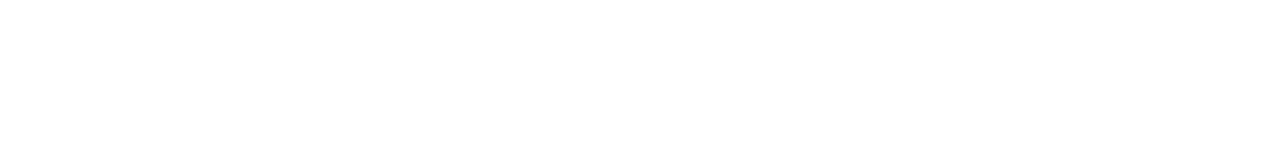
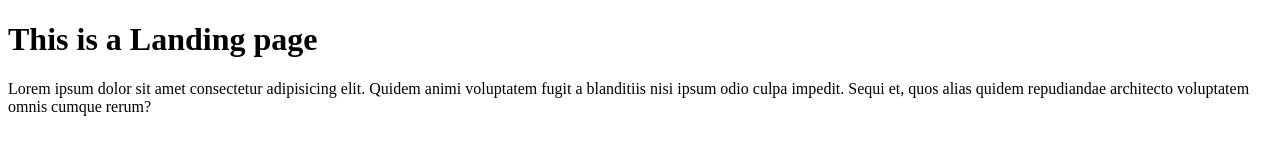
Before and after one commit to J-Prajwal/Testing, a plain HTML site: page index.html in a window 1280 px wide. Drawn offline with Linux system fonts and the light colour scheme.

Commit message:
modified index and added signup

```diff
--- /dev/null
+++ b/index.css
@@ -0,0 +1,3 @@
+* {
+    color: teal;
+}
--- a/index.html
+++ b/index.html
@@ -7,6 +7,7 @@
     <title>Document</title>
 </head>
 <body>
-
+    <h1>This is a Landing page</h1>
+    <p>Lorem ipsum dolor sit amet consectetur adipisicing elit. Quidem animi voluptatem fugit a blanditiis nisi ipsum odio culpa impedit. Sequi et, quos alias quidem repudiandae architecto voluptatem omnis cumque rerum?</p>
 </body>
 </html>
```
Also changed, not shown: signup.html (added, +12 -0 lines).
